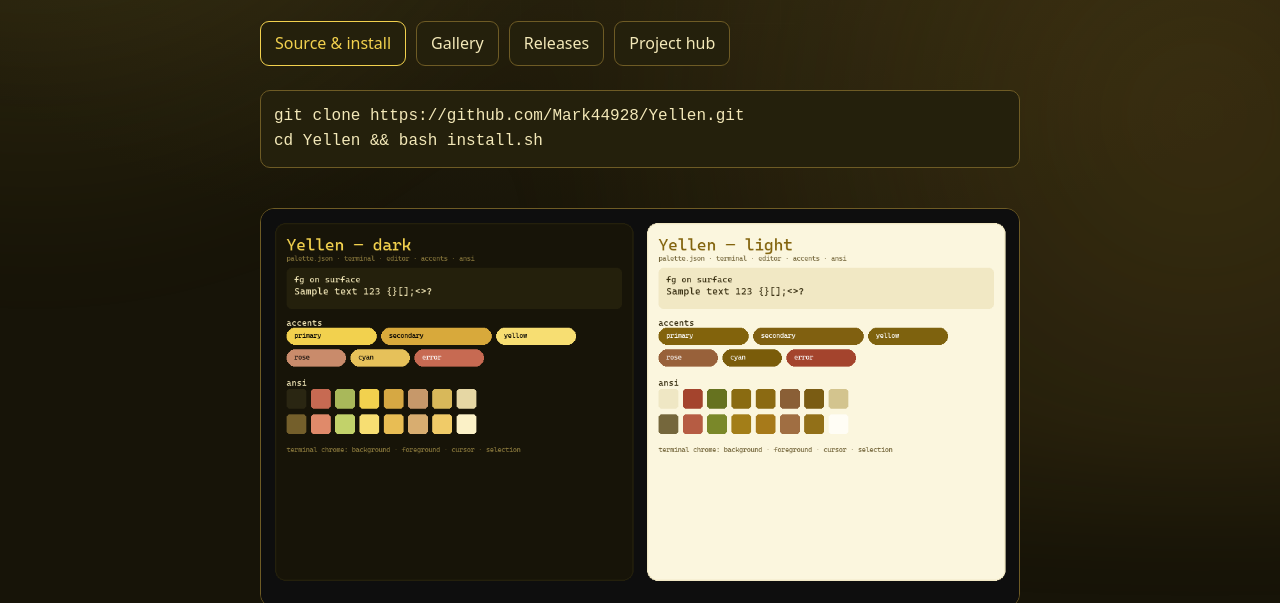
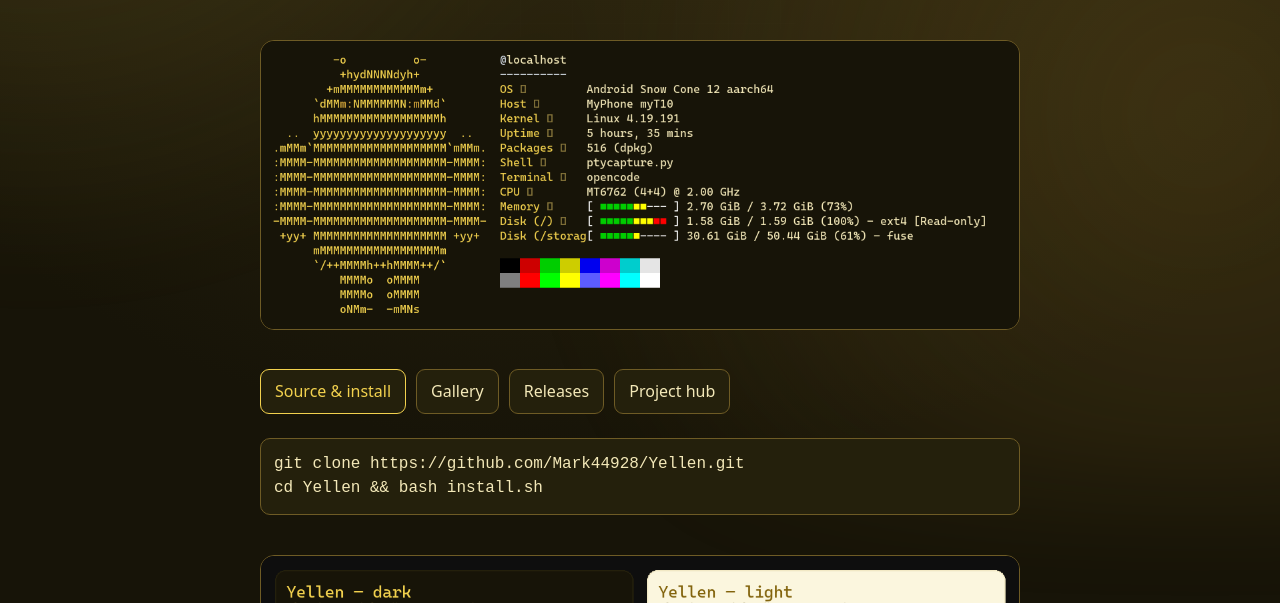
Before and after one commit to Mark44928/Yellen, a plain HTML site: page index.html in a window 1280 px wide. Shown: the part 497-1100 px from the top of the page. Drawn offline with Linux system fonts and the light colour scheme.

Commit message:
add real screenshots to README and homepage

```diff
--- a/index.html
+++ b/index.html
@@ -31,6 +31,7 @@ pre{background:var(--p);border:1px solid var(--b);border-radius:10px;padding:13p
 <p class="k">Themes · generated from one palette</p>
 <h1>Yellen</h1>
 <p class="lede">The golden-yellow branch of the family: one palette, two variants, and every terminal and editor port generated from it.</p>
+<p><img src="docs/screenshot-terminal.png" alt="Yellen terminal theme"></p>
 <div class="buttons"><a class="btn primary" href="https://github.com/Mark44928/Yellen">Source &amp; install</a><a class="btn" href="https://mark44928.github.io/Yellen/gallery.html">Gallery</a><a class="btn" href="https://github.com/Mark44928/Yellen/releases">Releases</a><a class="btn" href="https://mark44928.github.io/Mark44928/">Project hub</a></div>
 <pre>git clone https://github.com/Mark44928/Yellen.git
 cd Yellen &amp;&amp; bash install.sh</pre>
```
Also changed, not shown: docs/screenshot-terminal.png (added), 1 other file.
